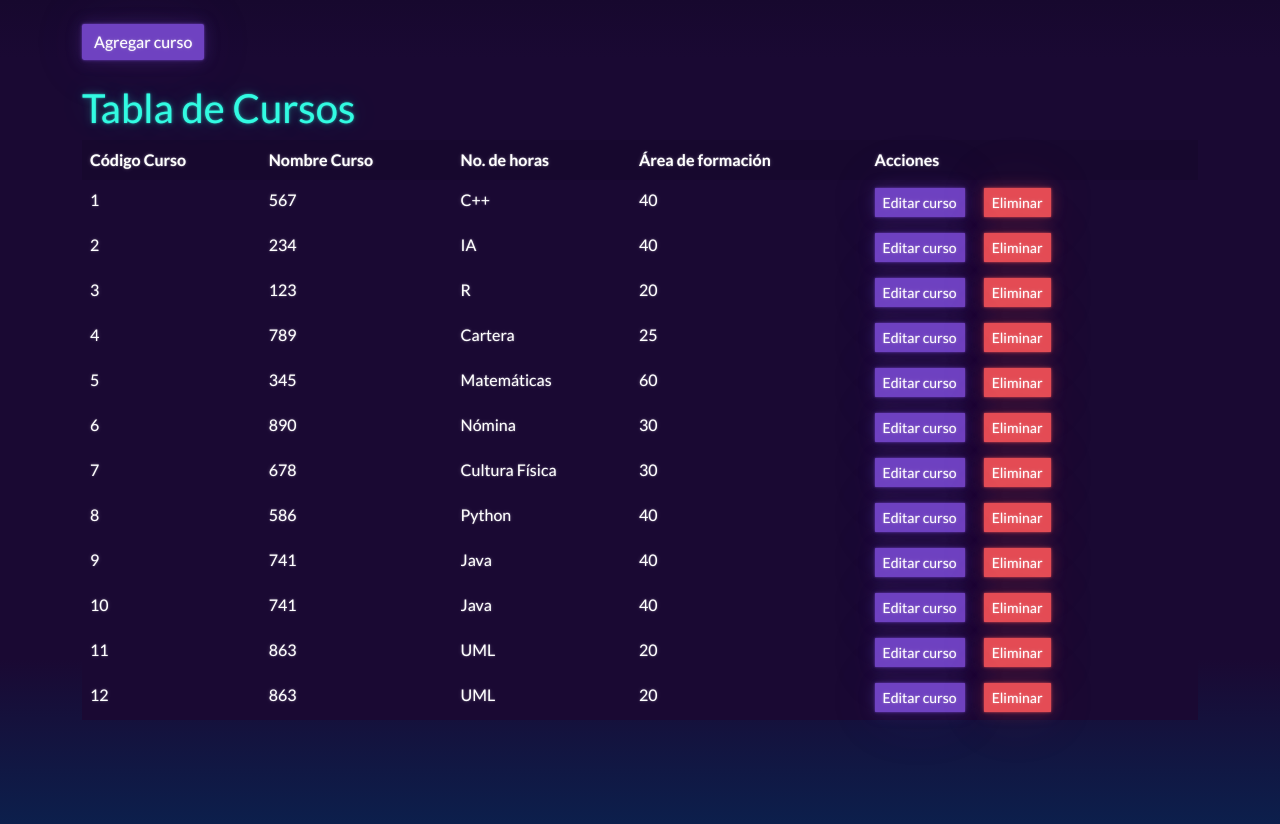
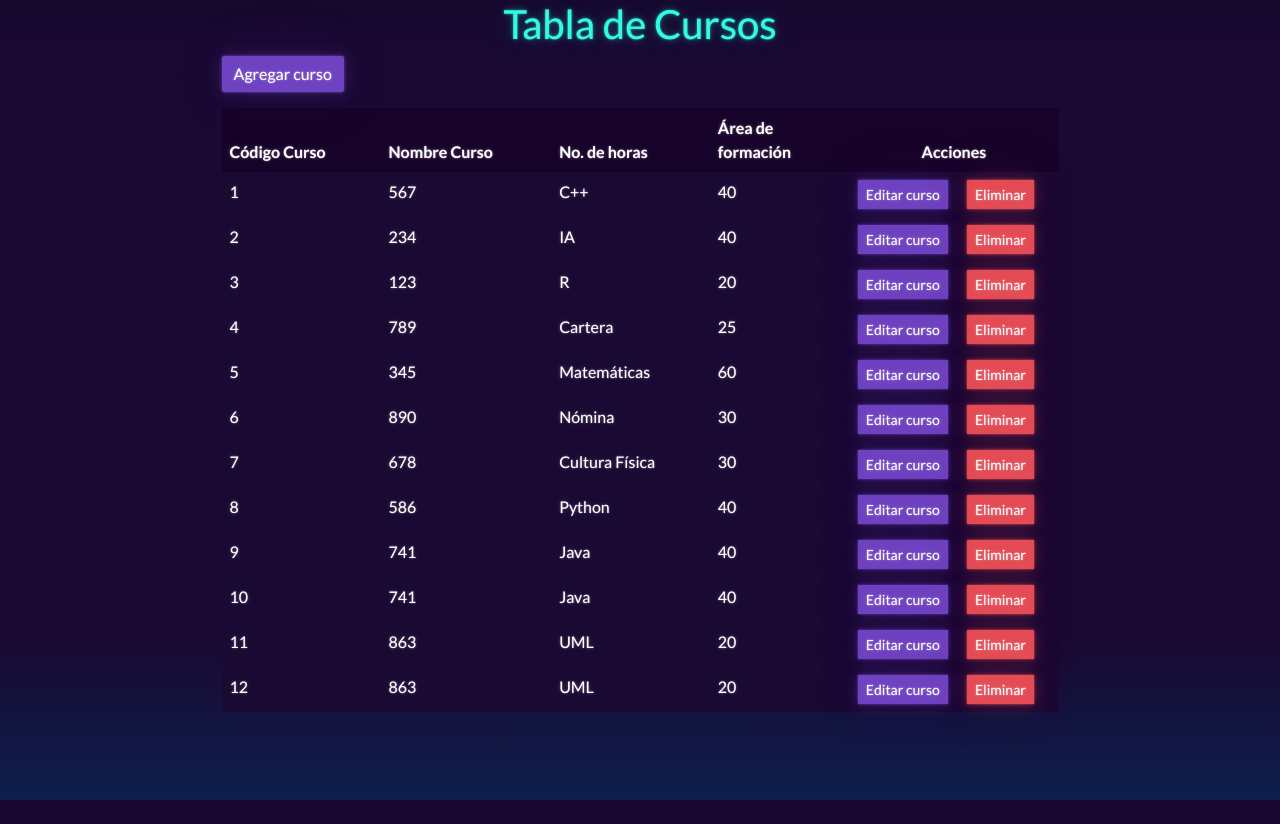
Before and after one commit to JFelipeCastilla/task-vapor-bootswatch, a Flask app: page / in a window 1280 px wide. After the commit the page ends 800 px from the top, so only its background shows below. Run offline with Flask 3, Linux system fonts and the light colour scheme; data comes from the database, SQL or seed files in the repository; some libraries are stand-ins or nearby versions.

Commit message:
Estilos de tabla

```diff
--- a/templates/index.html
+++ b/templates/index.html
@@ -5,7 +5,11 @@
 
 {% block body %}
 
-<div class="container mt-4">
+<div class="container d-flex justify-content-center align-items-center width" style="min-height: 90vh;">
+    <div class="w-75">
+    <div class="row">
+        <div class="col-12">
+            <h1 class="text-center mx-auto">Tabla de Cursos</h1>
             <div class="row">
                 <div class="col">
                     <button type="button" class="btn btn-primary" data-bs-toggle="modal" data-bs-target="#agregarCursoModal">
@@ -13,18 +17,14 @@
                     </button>
                 </div>
             </div>
-
-    <div class="row mt-4">
-        <div class="col">
-            <h1>Tabla de Cursos</h1>
-            <table class="table table-hover">
+            <table class="table table-hover mx-auto mt-3">
                 <thead>
-                    <tr class="table-active">
+                    <tr class="table-dark">
                         <th scope="row">Código Curso</th>
                         <th>Nombre Curso</th>
                         <th>No. de horas</th>
-                        <th>Área de formación</th>
-                        <th>Acciones</th>
+                        <th class="col-2">Área de formación</th>
+                        <th class="text-center col-3">Acciones</th>
                     </tr>
                 </thead>
                 <tbody>
@@ -37,13 +37,14 @@
                             <td>{{ curso.1 }}</td>
                             <td>{{ curso.2 }}</td>
                             <td>{{ curso.3 }}</td>
-                            <td>
+                            <td class="text-center">
                                 <button type="button" class="btn btn-primary btn-sm me-3" data-bs-toggle="modal" data-bs-target="#editarCursoModal{{ c.0 }}">
                                     Editar curso
                                 </button>
                                 <button type="button" class="btn btn-danger btn-sm me-3" data-bs-toggle="modal" data-bs-target="#eliminarCursoModal{{ c.0 }}">
                                     Eliminar
                                 </button>
+                            </td>
                         </tr>
                     {% endfor %}
                 </tbody>
```
Lines whose indentation alone changed are shown as unchanged.
